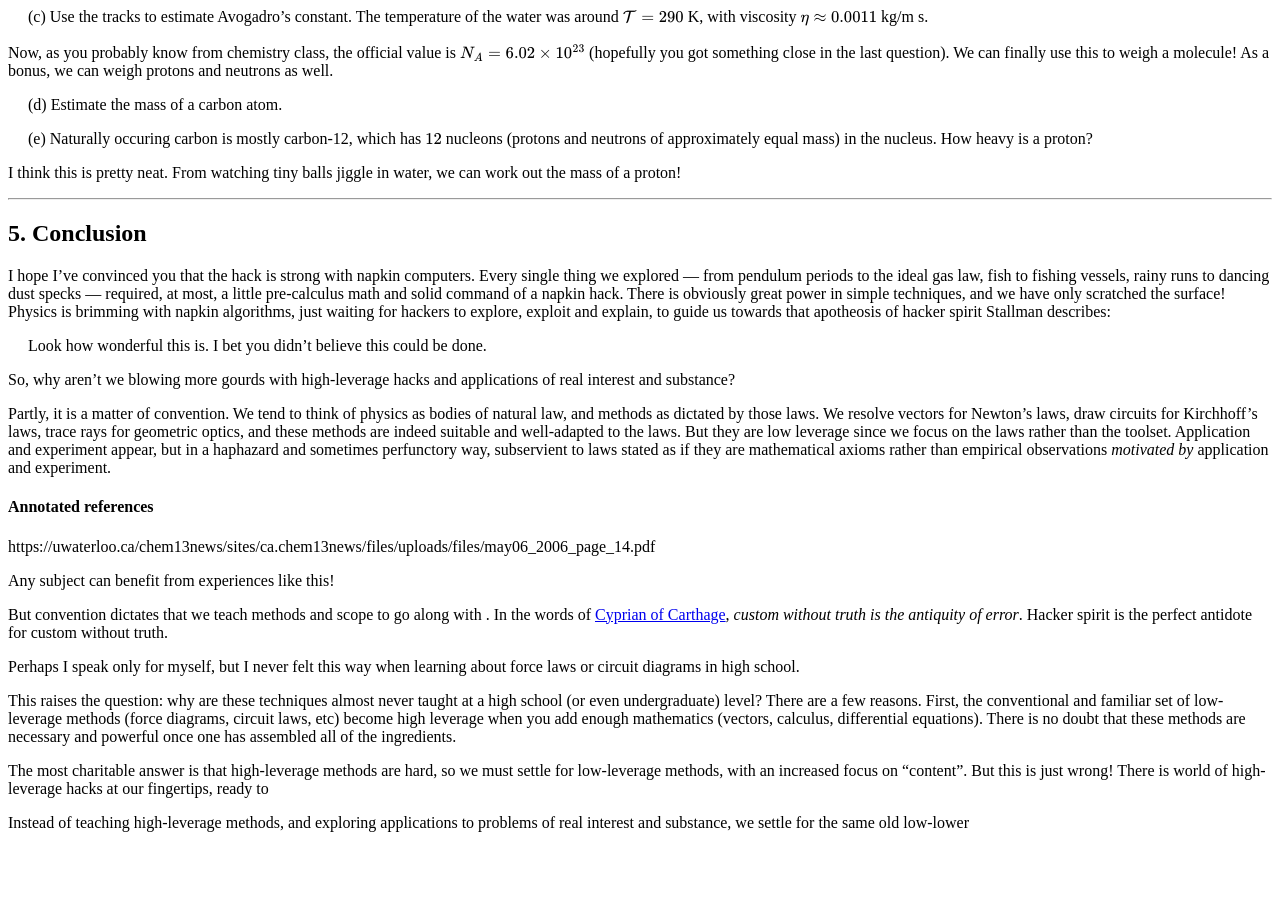
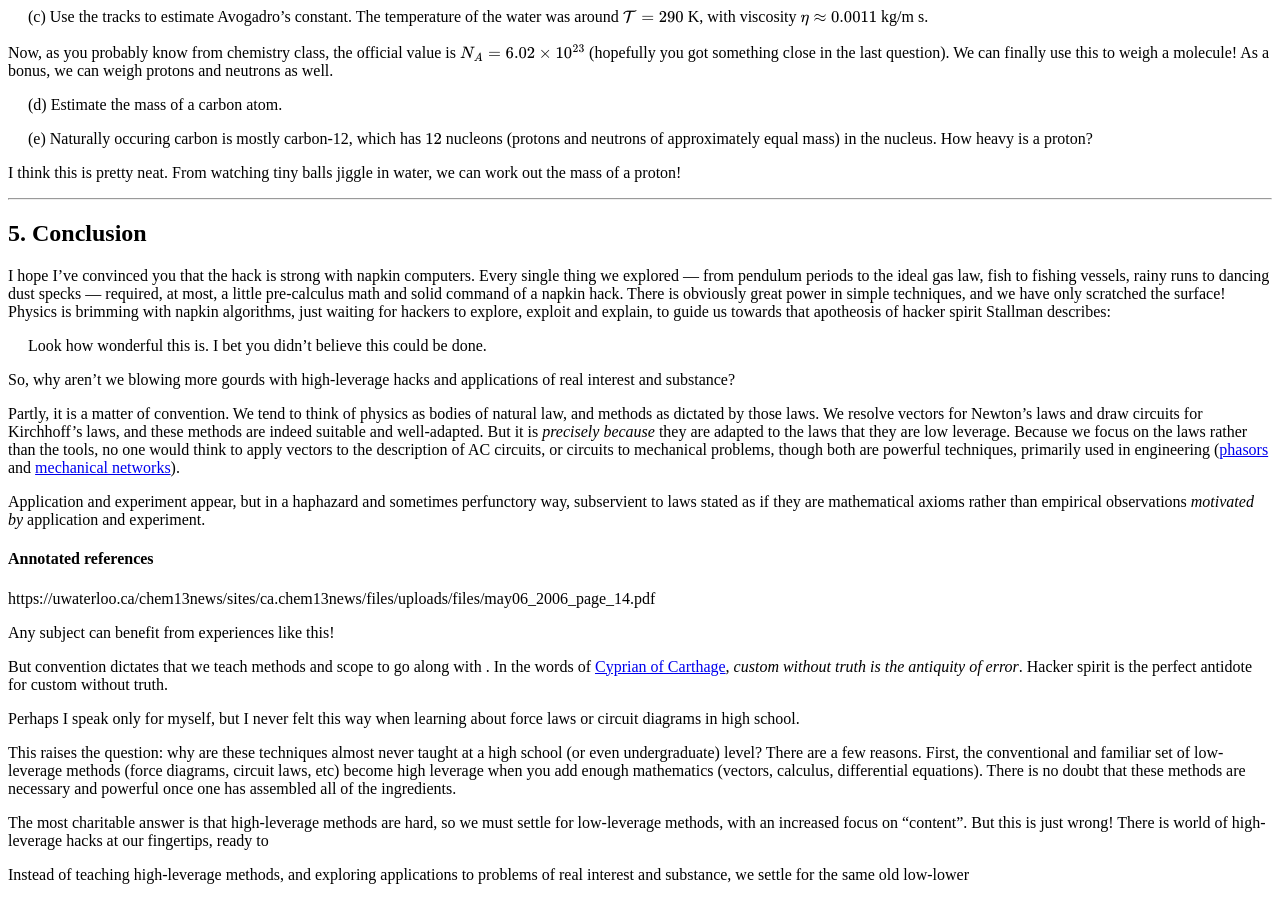
Before and after one commit to hapax/hapax.github.io, a Jekyll site: the page built from assets/simple-physics.md, in a window 1280 px wide and 900 px high, scrolled down 15139 px. Built offline with Jekyll 4.4.1, drawn with Linux system fonts in a browser that asks for light colours; our own code applies the rules of GitHub Pages for plain Markdown files; formulas are drawn with MathJax 3; a script that is not in the unit is left out; before the commit the page ends 15987 px from its top, so only the background shows below that.

Commit message:
Update simple-physics.md

```diff
--- a/assets/simple-physics.md
+++ b/assets/simple-physics.md
@@ -1757,11 +1757,17 @@ applications of real interest and substance?
 Partly, it is a matter of convention.
 We tend to think of physics as bodies of natural law, and methods as dictated
 by those laws.
-We resolve vectors for Newton's laws, draw circuits for Kirchhoff's
-laws, trace rays for geometric optics, and these methods are indeed
-suitable and well-adapted to the laws.
-But they are low leverage since we focus on the laws rather than the
-toolset.
+We resolve vectors for Newton's laws and draw circuits for Kirchhoff's
+laws, and these methods are indeed suitable and well-adapted.
+But it is *precisely because* they are adapted to the laws that they
+are low leverage.
+Because we focus on the laws rather than the tools, no one would think
+to apply vectors to the description of AC circuits, or circuits to
+mechanical problems, though both are powerful techniques, primarily
+used in engineering
+([phasors](https://en.wikipedia.org/wiki/Phasor) and
+[mechanical networks](https://en.wikipedia.org/wiki/Mechanical%E2%80%93electrical_analogies)).
+
 Application and experiment appear, but in a haphazard and sometimes
 perfunctory way, subservient to laws stated as if they are
 mathematical axioms rather than empirical observations *motivated by*
```
